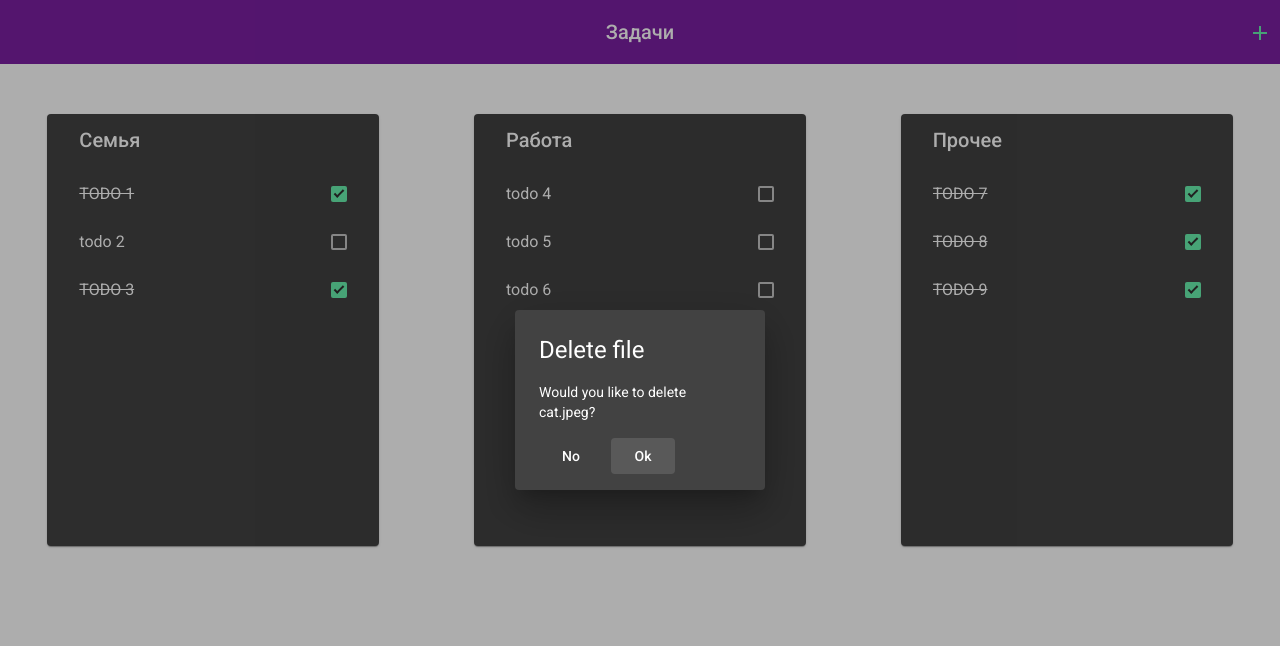
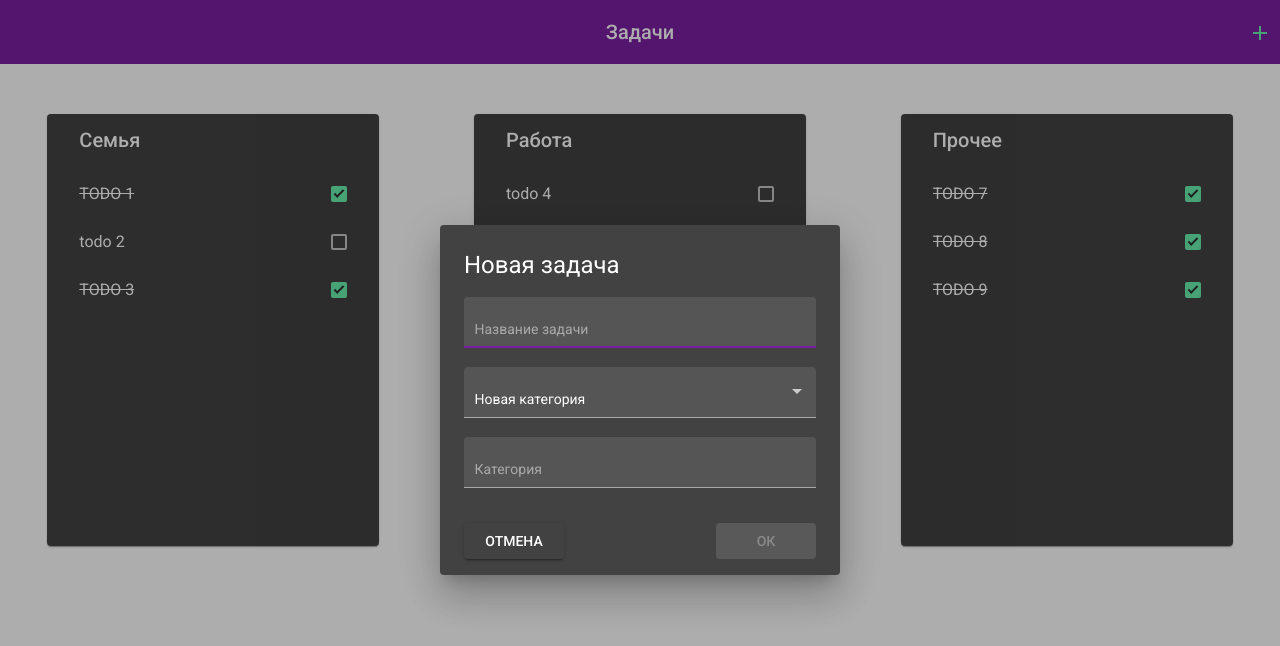
Before and after one commit to ssamvelk/todo-obscure-citadel-48245, an Angular app: page / in a window 1280 px wide. Both pictures are taken after a click on the button "add". Shown: the top 646 px of the page. Built offline with nearby package versions, Linux system fonts and the light colour scheme.

Commit message:
add form

```diff
--- /dev/null
+++ b/src/app/components/add-todo-form/add-todo-form.component.html
@@ -0,0 +1,24 @@
+<form class="form" [formGroup]="addTodoForm" (ngSubmit)="submit()">
+  <mat-form-field appearance="fill">
+    <input matInput cdkFocusInitial placeholder="Название задачи" formControlName="todoText">
+  </mat-form-field>
+
+  <mat-form-field appearance="fill">
+    <mat-select placeholder="Категория" formControlName="existCategory">
+      <mat-option value="">Новая категория</mat-option>
+      <mat-option value="two">Second category</mat-option>
+      <mat-option value="three">Third category</mat-option>
+    </mat-select>
+  </mat-form-field>
+
+  <mat-form-field appearance="fill">
+    <input *ngIf="!addTodoForm.value.existCategory" matInput placeholder="Категория" formControlName="newCategory">
+    <input *ngIf="addTodoForm.value.existCategory" matInput placeholder="Категория" disabled>
+  </mat-form-field>
+
+  <div mat-dialog-actions class="controls">
+    <button mat-raised-button mat-dialog-close>{{'отмена' | uppercase}}</button>
+    <button type="submit" mat-raised-button color="primary" mat-dialog-close [disabled]="!addTodoForm.value.todoText">{{'ок' | uppercase}}</button>
+  </div>
+
+</form>
--- /dev/null
+++ b/src/app/components/add-todo-form/add-todo-form.component.scss
@@ -0,0 +1,12 @@
+.form{
+  display: flex;
+  flex-direction: column;
+}
+
+.controls{
+  justify-content: space-between;
+}
+
+button {
+  min-width: 100px;
+}
--- /dev/null
+++ b/src/app/components/add-todo-form/add-todo-form.component.ts
@@ -0,0 +1,24 @@
+import { Component, OnInit } from '@angular/core';
+import { FormControl, FormGroup, Validators } from '@angular/forms';
+
+@Component({
+  selector: 'app-add-todo-form',
+  templateUrl: './add-todo-form.component.html',
+  styleUrls: ['./add-todo-form.component.scss'],
+})
+export class AddTodoFormComponent implements OnInit {
+  addTodoForm!: FormGroup;
+  // constructor() {}
+
+  ngOnInit(): void {
+    this.addTodoForm = new FormGroup({
+      todoText: new FormControl('', []),
+      existCategory: new FormControl(''),
+      newCategory: new FormControl(''),
+    });
+  }
+
+  submit() {
+    console.log('this.addTodoForm', this.addTodoForm);
+  }
+}
--- a/src/app/components/dialog/dialog.component.html
+++ b/src/app/components/dialog/dialog.component.html
@@ -1,8 +1,7 @@
-<h1 mat-dialog-title>Delete file</h1>
-<div mat-dialog-content>
-  Would you like to delete cat.jpeg?
-</div>
-<div mat-dialog-actions>
-  <button mat-button mat-dialog-close>No</button>
-  <button mat-button mat-dialog-close cdkFocusInitial>Ok</button>
-</div>
+<h1 mat-dialog-title>Новая задача</h1>
+<app-add-todo-form>
+  <!-- <div mat-dialog-actions>
+    <button color="accent" mat-button mat-dialog-close>{{'отмена' | uppercase}}</button>
+    <button type="submit" color="accent" mat-button mat-dialog-close cdkFocusInitial>{{'ок' | uppercase}}</button>
+  </div> -->
+</app-add-todo-form>
--- a/src/app/components/header/header.component.ts
+++ b/src/app/components/header/header.component.ts
@@ -1,5 +1,5 @@
-import { Component, OnInit } from '@angular/core';
-import { MatDialog, MatDialogRef } from '@angular/material/dialog';
+import { Component } from '@angular/core';
+import { MatDialog } from '@angular/material/dialog';
 import { DialogComponent } from '../dialog/dialog.component';
 
 @Component({
@@ -15,7 +15,8 @@ export class HeaderComponent {
     exitAnimationDuration: string = '500ms'
   ): void {
     this.dialog.open(DialogComponent, {
-      width: '250px',
+      width: '400px',
+      autoFocus: true,
       enterAnimationDuration,
       exitAnimationDuration,
     });
```
Also changed, not shown: src/app/app.module.ts (+10 -0 lines).
